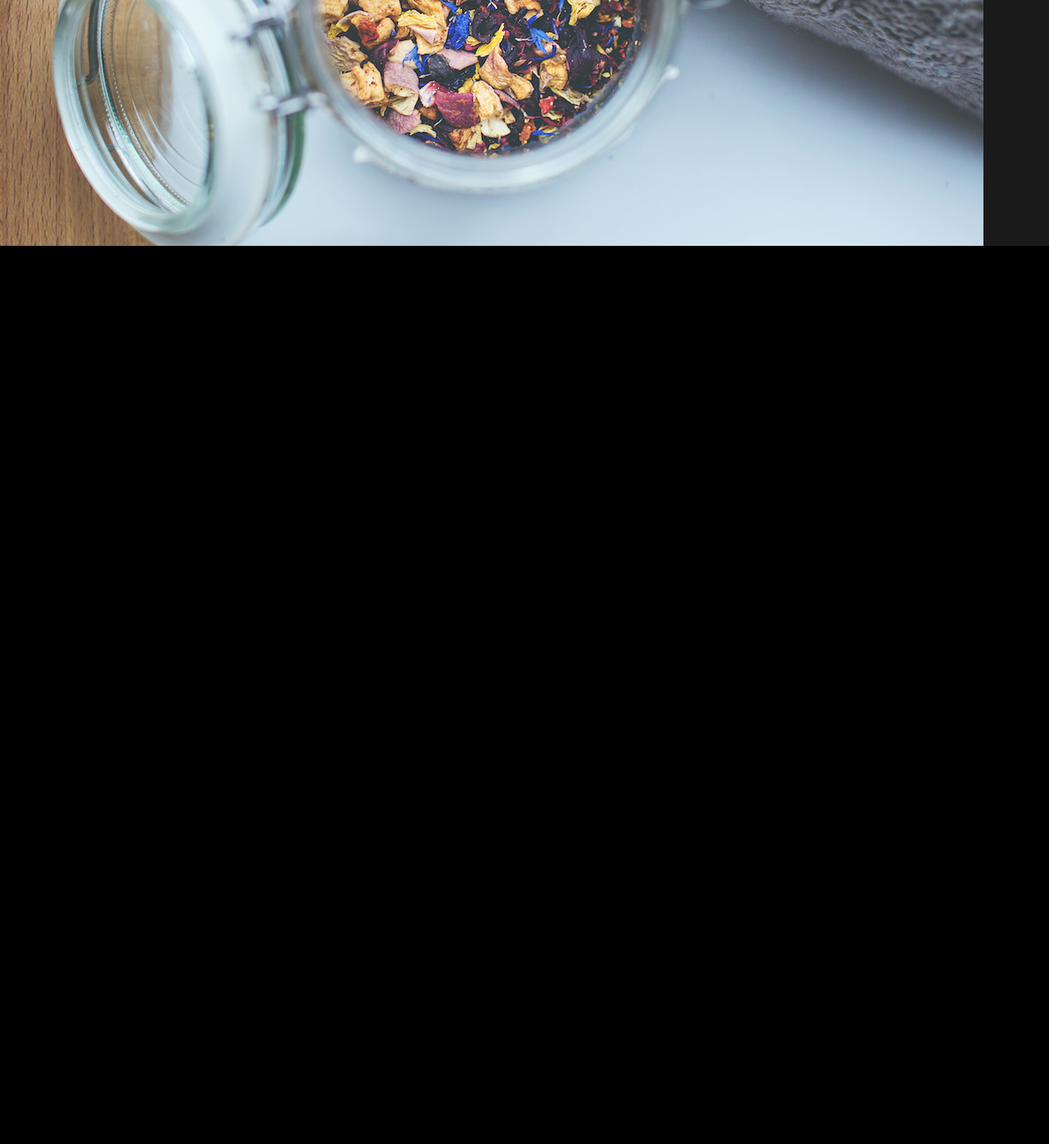
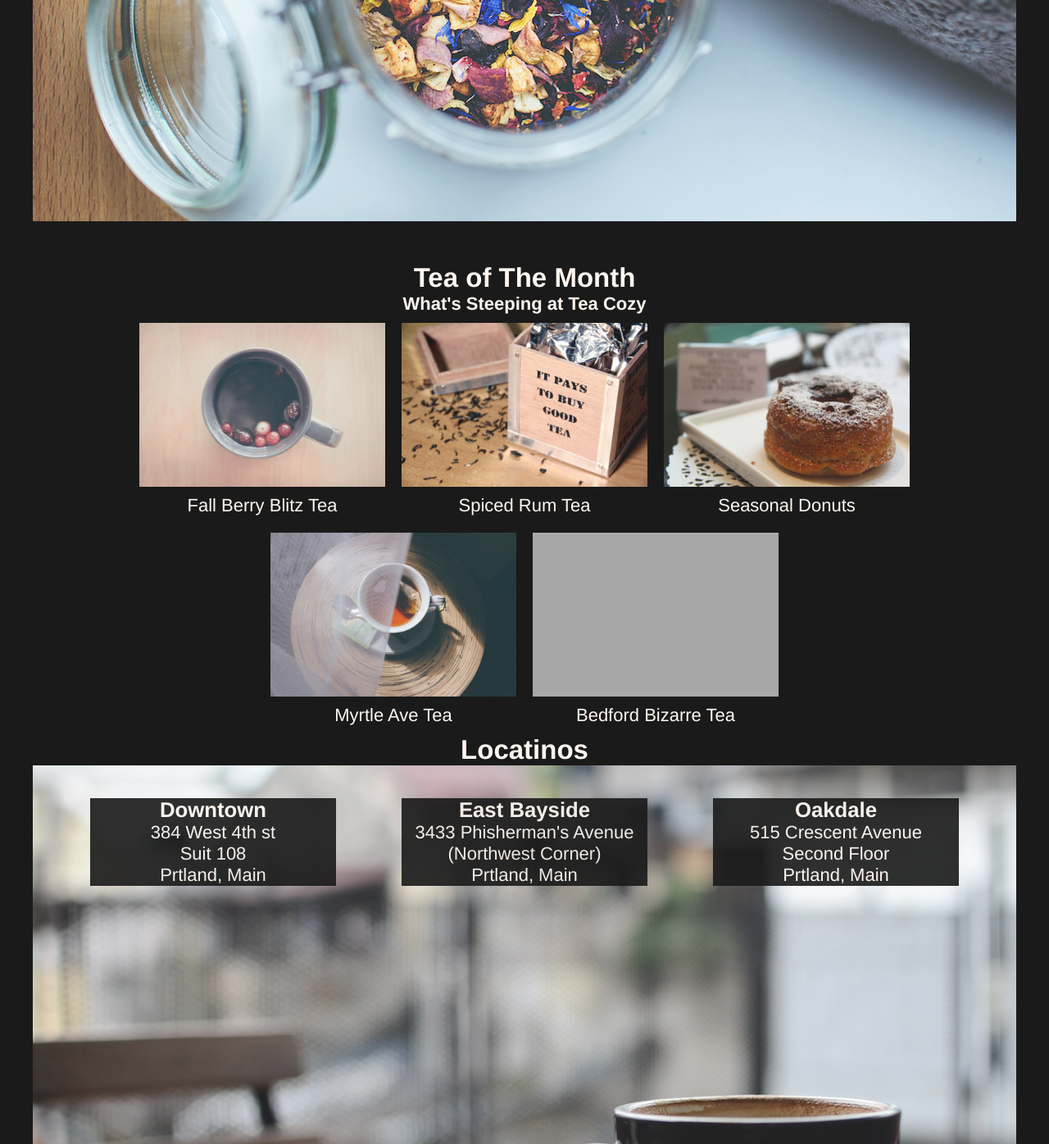
Before and after one commit to yarivShamash/teacosy, a plain HTML site: page index.html in a window 1280 px wide. Shown: the part 500-1896 px from the top of the page at 82% size. Before the commit the page ends 800 px from the top, so only its background shows below. Drawn offline with Linux system fonts and the light colour scheme; grey boxes are pictures that could not be loaded.

Commit message:
locations not working

```diff
--- a/index.html
+++ b/index.html
@@ -21,10 +21,51 @@
       <h2>Our Mission</h2>
       <h4>Handpicked, Artisanally Curated, Free Range, Sustainable, Small Batch, Fair Trade, Organic Tea</h4>
       </div><!--Our Mission CLOSED-->
+
       <!--flex container Tea of The Month-->
-      <div class="TOM"></div><!--Tea of The Month CLOSED-->
-      <!--flex container locations div with 3 flex containers-->
-      <div class="locations"></div><!--locations CLOSED-->
+      <div class="TOM">
+        <div class="headlines">
+          <h2>Tea of The Month</h2>
+          <h4>What's Steeping at Tea Cozy</h4>
+        </div>
+        <div class="menue">
+          <span class="menue-item"><img src="./style/images/img-berryblitz.jpg"/>
+            <p>Fall Berry Blitz Tea</p></span>
+          <span class="menue-item"><img src="./style/images/img-spiced-rum.jpg"/>
+            <p>Spiced Rum Tea</p></span>
+          <span class="menue-item"><img src="./style/images/img-donut.jpg"/>
+              <p>Seasonal Donuts</p></span>
+          <span class="menue-item"><img src="./style/images/img-myrtle-ave.jpg"/>
+                <p>Myrtle Ave Tea</p></span>
+          <span class="menue-item"><img src="./style/images/img-bedford-bizarre.jpg"/>
+                      <p>Bedford Bizarre Tea</p></span>
+        </div>
+      </div><!--Tea of The Month CLOSED-->
+
+      <!--flex container locations heading and flex container-->
+      <div class="locations">
+        <h2>Locatinos</h2>
+        <div class="all-locations"><!--flex container locations div with 3 flex containers-->
+          <div class="loc">
+            <h3>Downtown</h3>
+            <p>384 West 4th st</br>
+              Suit 108</br>
+              Prtland, Main</p>
+            </div>
+          <div class="loc">
+            <h3>East Bayside</h3>
+            <p>3433 Phisherman's Avenue</br>
+              (Northwest Corner)</br>
+              Prtland, Main</p>
+          </div>
+          <div class="loc">
+            <h3>Oakdale</h3>
+            <p>515 Crescent Avenue</br>
+            Second Floor</br>
+            Prtland, Main</p>
+          </div>
+        </div><!--all-locations CLOSED-->
+      </div><!--locations CLOSED-->
       <!--contact us block with h5-->
       <div class="CU"></div><!--contact us block CLOSED-->
     </div><!--Main content CLOSED-->
--- a/style/style.css
+++ b/style/style.css
@@ -12,6 +12,14 @@ html{
   text-align: center;
 }
 
+h2{
+  background: black;
+}
+
+h4{
+  background: black;
+}
+/*header section*/
 header{
   position: fixed;
   width: 100%;
@@ -35,25 +43,80 @@ header .nav a{
 .main {
   display: flex;
   flex-direction: column;
-  justify-content: center;
-}/*couldn't center the objects*/
+  margin: 0 auto;/*centers the objects*/
+  position: relative;
+  top: 70px;
+}
 
 /*Our Mission section*/
 .main .mission{
   display: flex;
   width: 1200px;
   height: 700px;
+  margin: auto;
+  margin-bottom: 50px;
   background-image: url(./images/img-mission-background.jpg);
-  position: relative;
-  top: 100px;
   justify-content: center;
   flex-direction: column;
 }
 
-.main .mission h2{
-  background-color: black;
+/*Tea of The Month section*/
+.main .TOM{
+  display: flex;
+  flex-direction: column;
+  margin: auto;
+  width: 1000px;
 }
 
-.main .mission h4{
+.main .TOM .headlines{
+  display: flex;
+  flex-direction: column;
+}
+
+.main .TOM .menue{
+  display: flex;
+  flex-wrap: wrap;
+  justify-content: center;
+}
+
+.main .TOM .menue .menue-item{
+  display: flex;
+  flex-direction: column;
+  margin: 10px;
+}
+.main .TOM .menue .menue-item img{
+  width: 300px;
+  height: 200px;
+  margin-bottom: 10px;
+}
+
+/*Locatinos section*/
+.main .locations{
+  background-image: url("./images/img-locations-background.jpg");
+  margin: 0 auto;
+  height: 500px;
+  width: 1200px;
+  flex-direction: column;
+  justify-content: center;
+  align-items: center;
+}
+
+.main .locations h2{
+  /*position: relative;
+  top: 100px;*/
+  margin: 15 auto;
+}
+
+.main .locations .all-locations{
+  display: flex;
+  justify-content: center;
+  align-items: center;
+}
+
+.main .locations .all-locations .loc{
   background-color: black;
+  opacity: 0.9;
+  width: 300px;
+  margin: 40px;
+
 }
```
